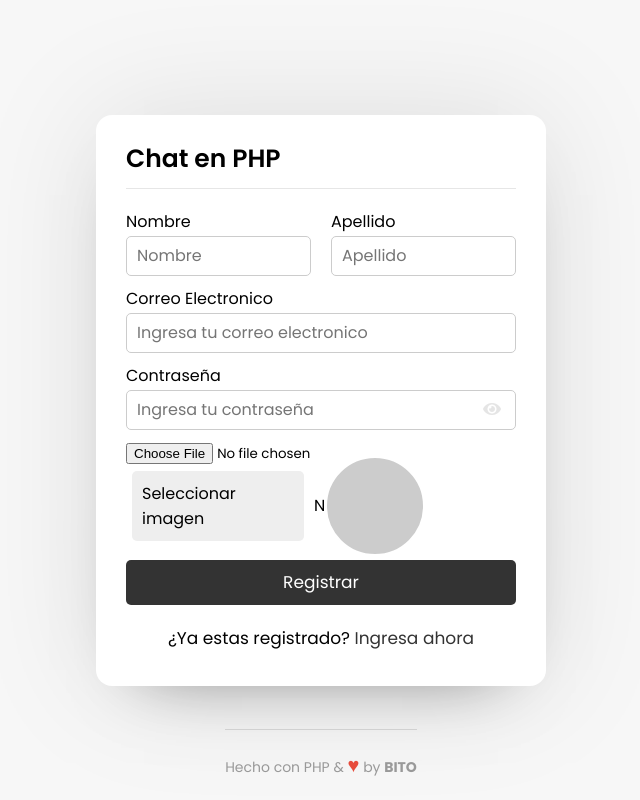
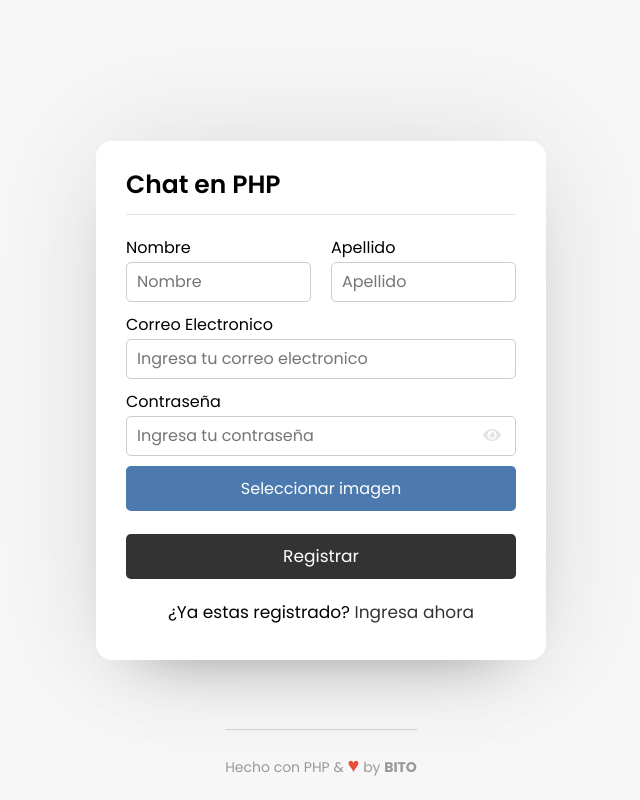
Before and after one commit to Arambito/Chatforfreewithoutshit, a PHP site: page /modulos/registro/index.php in a window 1280 px wide. Shown: the whole page, without its empty margins (319-959 px from the left). Run offline with PHP 8.4, Linux system fonts and the light colour scheme.

Commit message:
Preview image estilado con contenedor + JS2

```diff
--- a/assets/css/style.css
+++ b/assets/css/style.css
@@ -115,44 +115,8 @@ body{
   text-decoration: underline;
 }
 
-.image-label {
-  display: inline-block;
-  position: relative;
-  width: 100%;
-  max-width: 300px; /* ajusta el valor según el ancho deseado */
-  padding-right: 10px; /* añade un espacio a la derecha para la vista previa */
-}
-
-.select-text {
-  display: block;
-  width: 100%;
-  padding: 10px;
-  background-color: #eee;
-  border-radius: 5px;
-  cursor: pointer;
-}
-
-.preview-img {
-  display: inline-block;
-  position: absolute;
-  top: 50%;
-  right: 0;
-  transform: translateY(-50%);
-  width: 60px; /* ajusta el valor según el tamaño deseado */
-  height: 60px; /* ajusta el valor según el tamaño deseado */
-  border: 2px solid #fff;
-  border-radius: 50%;
-  background-size: cover;
-  background-position: center;
-}
-
-.file-name {
-  display: inline-block;
-  margin-left: 10px;
-  max-width: calc(100% - 80px); /* ajusta el valor según el ancho deseado */
-  overflow: hidden;
-  text-overflow: ellipsis;
-  white-space: nowrap;
+.select-image{
+  display: none;
 }
 
 
@@ -174,33 +138,6 @@ body{
   bottom: 0;
 }
 
-.image-label {
-  display: flex;
-  align-items: center;
-  justify-content: space-between;
-  border: 1px solid #fff;
-  padding: 5px;
-  width: 100%;
-  max-width: 300px;
-}
-
-.image-label .field {
-  width: calc(100% - 60px);
-  overflow: hidden;
-  text-overflow: ellipsis;
-  white-space: nowrap;
-}
-
-.image-label .select-image {
-  display: none;
-}
-
-.preview-img {
-  width: 100px;
-  height: 100px;
-  background-color: #ccc;
-  margin-left: 10px;
-}
 
 
 /* Users List CSS Start */
@@ -224,6 +161,10 @@ body{
   width: 50px;
 }
 
+.preview-img img {
+  height: 50px;
+  width: 50px;
+}
 :is(.users, .users-list) .content{
   display: flex;
   align-items: center;
--- a/modulos/registro/index.php
+++ b/modulos/registro/index.php
@@ -32,16 +32,13 @@
           <input type="password" name="contrasena_usuario" placeholder="Ingresa tu contraseña" required>
           <i class="fas fa-eye"></i>
         </div>
-
         <div>
           <input type="file" class="select-image" id="imagen_usuario" name="imagen_usuario" accept="image/x-png,image/gif,image/jpeg,image/jpg" required>
-          <label for="imagen_usuario" class="image-label">
-            <span class="select-text">Seleccionar imagen</span>
-            <div id="preview" class="preview-img"></div>
-            <span class="file-name">Nombre del archivo.jpg</span>
+          <label for="imagen_usuario">
+            <span class="field image">Seleccionar imagen</span>
           </label>
+          <div id="preview" class="preview-img"></div> <!-- Div para mostrar la vista previa de la imagen -->
         </div>
-
         <div class="field button">
           <input type="submit" name="submit" value="Registrar">
         </div>
```
